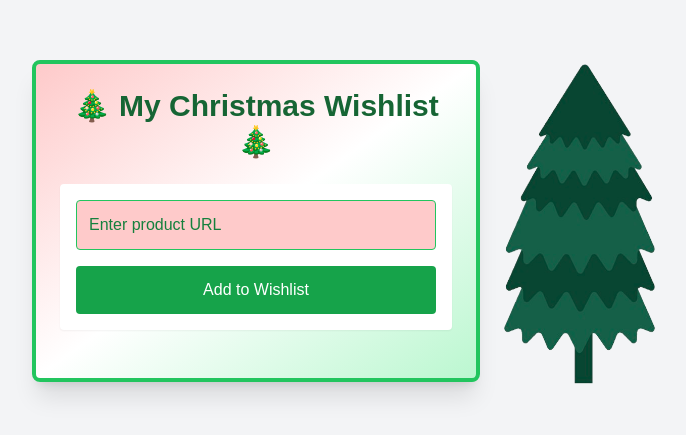
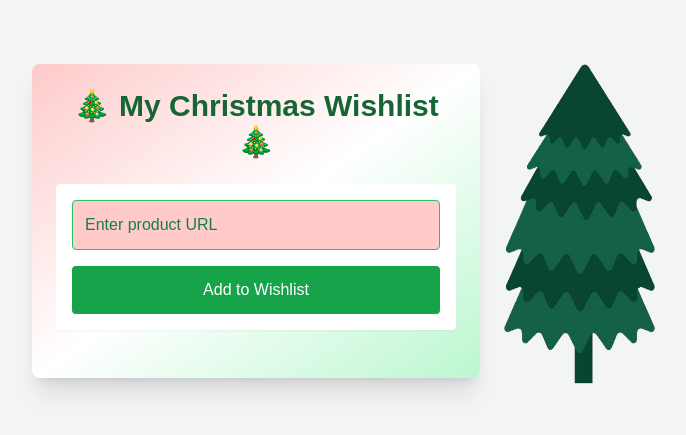
Before and after one commit to code-differently/24q4-team3, a Next.js app in the folder capstone/: page / in a window 1280 px wide. Shown: the part 179-614 px from the top of the page, without its empty margins (288-974 px from the left). Built offline with nearby package versions, Linux system fonts and the light colour scheme.

Commit message:
rm: green border from wishlist div

```diff
--- a/capstone/src/app/components/WishlistForm.tsx
+++ b/capstone/src/app/components/WishlistForm.tsx
@@ -66,7 +66,7 @@
   };
 
   return (
-    <div className="w-full max-w-md p-6 bg-gradient-to-br from-red-200 via-white to-green-200 rounded-lg shadow-xl border-4 border-green-500">
+    <div className="w-full max-w-md p-6 bg-gradient-to-br from-red-200 via-white to-green-200 rounded-lg shadow-xl">
       <h1 className="text-3xl font-bold mb-6 text-green-800 text-center">🎄 My Christmas Wishlist 🎄</h1>
 
       {/* URL Input */}
```
